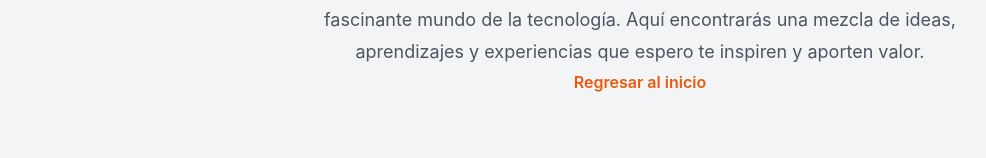
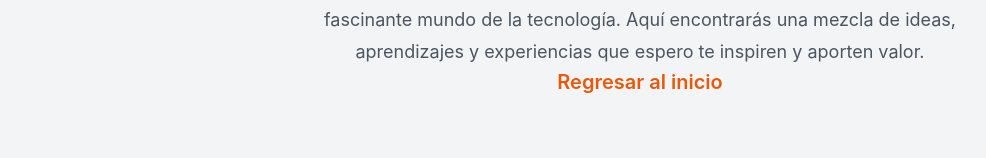
Before and after one commit to manuelcalso/portafolio-juan, a React (Vite) app: page /blog in a window 1280 px wide. Shown: the part 276-434 px from the top of the page, without its empty margins (0-986 px from the left). Built offline with nearby package versions, Linux system fonts and the light colour scheme.

Commit message:
seo en blog

```diff
--- a/src/components/Blogger.jsx
+++ b/src/components/Blogger.jsx
@@ -26,12 +26,13 @@ export default function Blogger() {
     <div className="bg-gray-100 py-24 sm:py-32">
       <div className="mx-auto max-w-7xl px-6 lg:px-8">
         <div className="mx-auto max-w-2xl text-center">
-          <h2 className="text-3xl font-bold tracking-tight text-gray-900 sm:text-4xl">Reflexiones y Creaciones en "El Escritorio"</h2>
+          <h1 className="text-3xl font-bold tracking-tight text-gray-900 sm:text-4xl">Reflexiones y Creaciones en "El Escritorio"</h1>
           <p className="mt-2 text-lg leading-8 text-gray-600">
             Bienvenido a mi espacio personal, donde comparto reflexiones, investigaciones, teorías y novedades, principalmente enfocadas en el fascinante mundo de la tecnología.
             Aquí encontrarás una mezcla de ideas, aprendizajes y experiencias que espero te inspiren y aporten valor.
           </p>
-          <a className="text-base font-semibold leading-7 text-orange-600" href='/'>Regresar al inicio</a>
+          <a className="text-xl font-semibold leading-7 text-orange-600" href='/'>Regresar al inicio</a>
+
         </div>
         <div className="mx-auto mt-16 grid max-w-2xl grid-cols-1 gap-x-8 gap-y-20 lg:mx-0 lg:max-w-none lg:grid-cols-3">
           {posts.map((post) => (
@@ -39,7 +40,7 @@ export default function Blogger() {
               <div className="relative w-full">
                 <img
                   src={post.imageUrl}
-                  alt=""
+                  alt={`Imagen de la app "Yo Voy": ${post.title}`}
                   className="aspect-[16/9] w-full rounded-2xl bg-gray-100 object-cover sm:aspect-[2/1] lg:aspect-[3/2]"
                 />
                 <div className="absolute inset-0 rounded-2xl ring-1 ring-inset ring-gray-900/10" />
```
Also changed, not shown: src/Router.jsx (+2 -8 lines).
